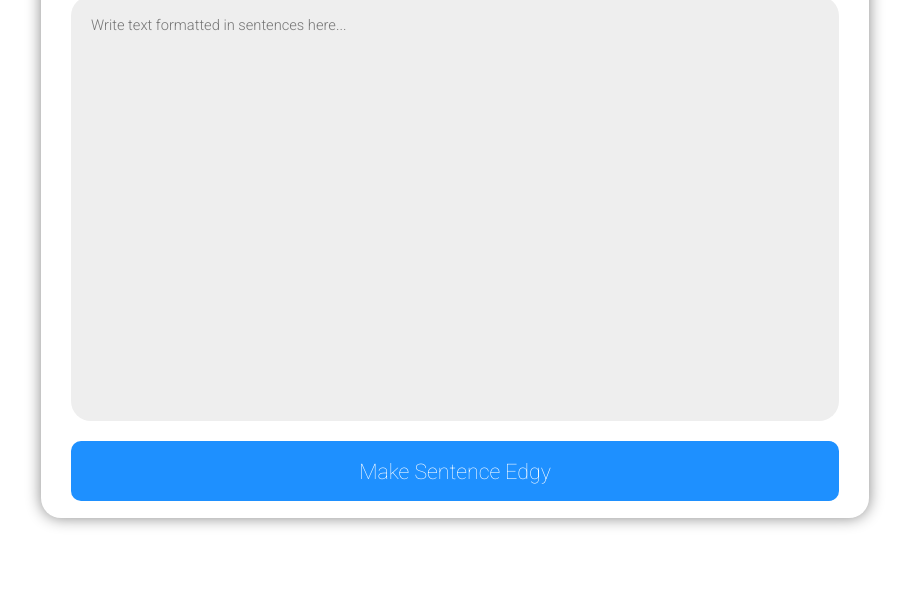
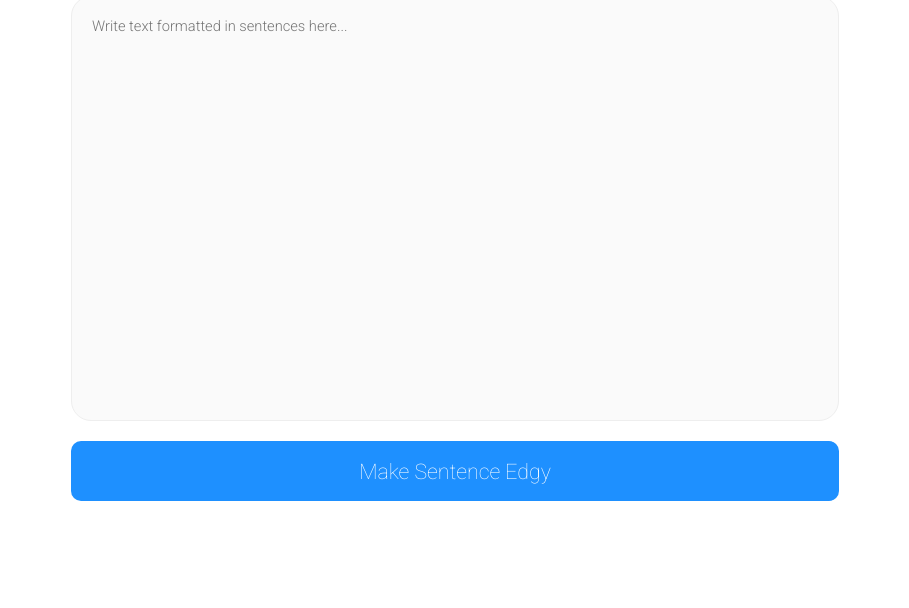
Before and after one commit to ReinaStreufert/Not-Like-Other-Sentences, a plain HTML site: page index.html in a window 1280 px wide. Shown: the part 192-800 px from the top of the page, without its empty margins (185-1094 px from the left). Drawn offline with Linux system fonts and the light colour scheme.

Commit message:
Update index.html

```diff
--- a/index.html
+++ b/index.html
@@ -12,12 +12,8 @@
         justify-content: center;
       }
       .contentbox {
-        background: white;
-        border-radius: 20px;
         width: 60%;
         height: 70%;
-        box-shadow: 0px 0px 15px #888888;
-        padding: 30px;
       }
       h1, p, button {
         font-family: Roboto;
@@ -34,8 +30,8 @@
       textarea {
         width: 100%;
         outline: none;
-        border: none;
-        background-color: #EEEEEE;
+        border: 1px solid #EEEEEE;
+        background-color: #FAFAFA;
         border-radius: 20px;
         height: calc(100% - 135px);
         margin: 0px;
```
